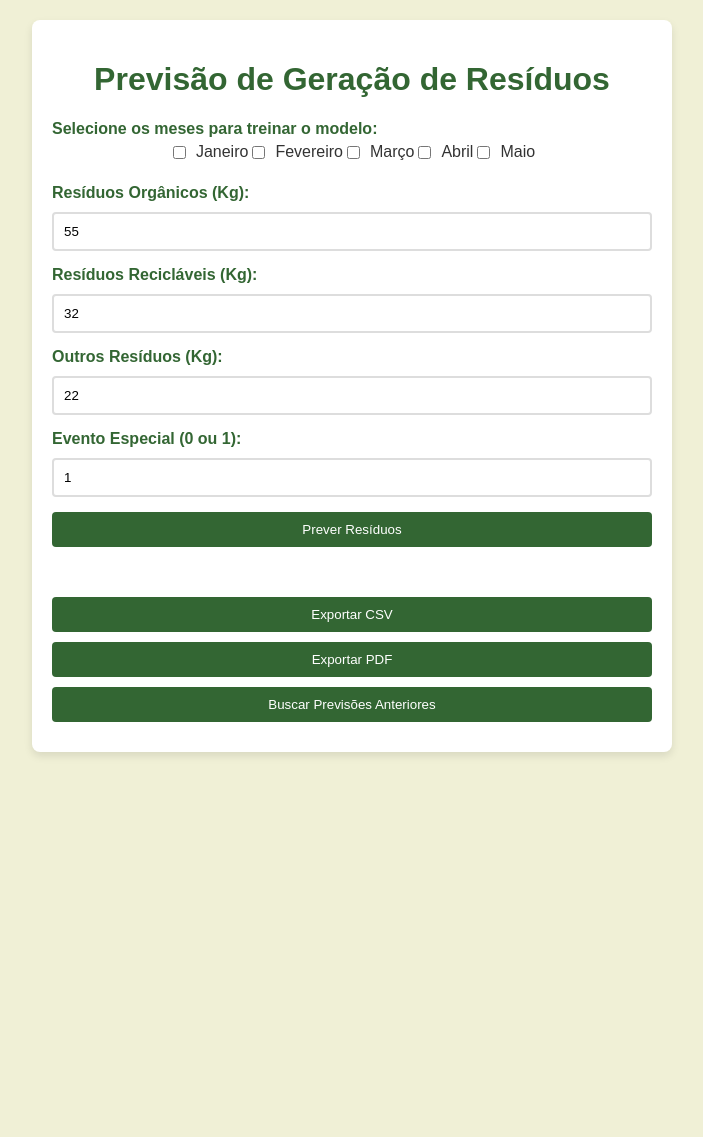
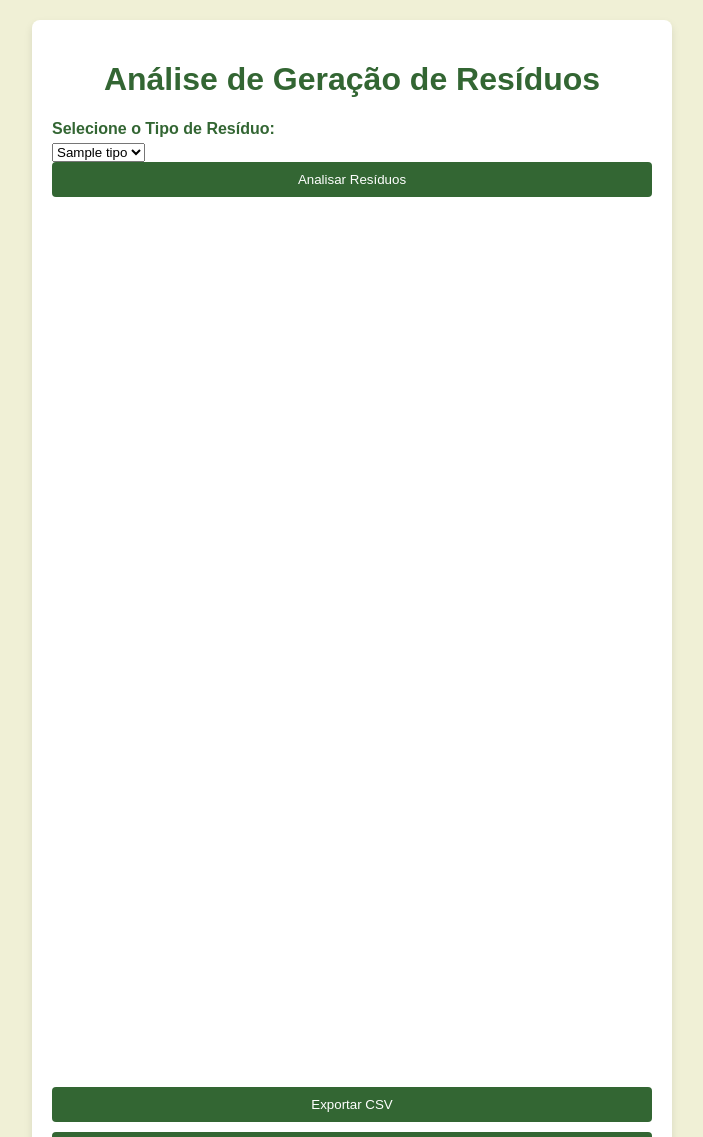
Before and after one commit to Mitr3z/Projeto_EcoProphet, a Flask app: template templates/index.html in a window 1280 px wide. Shown: the whole page, without its empty margins (288-991 px from the left). Run offline with Flask 2, Linux system fonts and the light colour scheme; the template is opened without the code that fills it: most values are stand-ins (such as "Sample title", 1, 10 or a date in 2020); some libraries are stand-ins or nearby versions.

Commit message:
Update index.html

```diff
--- a/templates/index.html
+++ b/templates/index.html
@@ -3,110 +3,57 @@
 <head>
     <meta charset="UTF-8">
     <meta name="viewport" content="width=device-width, initial-scale=1.0">
-    <title>Previsão de Geração de Resíduos</title>
+    <title>Análise de Geração de Resíduos</title>
     <script src="https://cdn.plot.ly/plotly-latest.min.js"></script>
     <link rel="stylesheet" href="{{ url_for('static', filename='styles.css') }}">
 </head>
 <body>
     <div class="container">
-        <h1>Previsão de Geração de Resíduos</h1>
+        <h1>Análise de Geração de Resíduos</h1>
 
-        <label>Selecione os meses para treinar o modelo:</label>
-        <div id="meses-selecionados">
-            <input type="checkbox" value="0"> Janeiro
-            <input type="checkbox" value="1"> Fevereiro
-            <input type="checkbox" value="2"> Março
-            <input type="checkbox" value="3"> Abril
-            <input type="checkbox" value="4"> Maio
+        <label for="select-tipo">Selecione o Tipo de Resíduo:</label>
+        <select id="select-tipo">
+            {% for tipo in tipos_residuos %}
+                <option value="{{ tipo }}">{{ tipo }}</option>
+            {% endfor %}
+        </select>
+
+        <button onclick="analisarResiduos()">Analisar Resíduos</button>
+
+        <div style="display: flex; justify-content: center; align-items: center; flex-wrap: wrap;">
+            <div id="grafico-barra" style="width:100%; max-width:600px; height:400px; margin: 20px;"></div>
+            <div id="grafico-pizza" style="width:100%; max-width:600px; height:400px; margin: 20px;"></div>
         </div>
-
-        <label>Resíduos Orgânicos (Kg):</label>
-        <input type="number" id="input-organico" value="55">
-
-        <label>Resíduos Recicláveis (Kg):</label>
-        <input type="number" id="input-reciclavel" value="32">
-
-        <label>Outros Resíduos (Kg):</label>
-        <input type="number" id="input-outros" value="22">
-
-        <label>Evento Especial (0 ou 1):</label>
-        <input type="number" id="input-evento" value="1" min="0" max="1">
-
-        <button onclick="preverResiduos()">Prever Resíduos</button>
-
-        <div id="saida-previsao"></div>
-
-        <div id="grafico-linha"></div>
-        <div id="grafico-pizza"></div>
 
         <button onclick="exportarCSV()">Exportar CSV</button>
         <button onclick="exportarPDF()">Exportar PDF</button>
-        <button onclick="buscarPrevisoes()">Buscar Previsões Anteriores</button>
-        <div id="previsoes-anteriores"></div>
     </div>
 
     <script>
-        let dadosGlobais = null;
+        function analisarResiduos() {
+            const tipo_residuo = document.getElementById('select-tipo').value;
 
-        function preverResiduos() {
-            const mesesSelecionados = Array.from(document.querySelectorAll('#meses-selecionados input:checked'))
-                                            .map(checkbox => parseInt(checkbox.value));
-
-            if (mesesSelecionados.length === 0) {
-                alert("Selecione pelo menos um mês para treinar o modelo.");
-                return;
-            }
-
-            const organico = parseFloat(document.getElementById('input-organico').value);
-            const reciclavel = parseFloat(document.getElementById('input-reciclavel').value);
-            const outros = parseFloat(document.getElementById('input-outros').value);
-            const eventoEspecial = parseInt(document.getElementById('input-evento').value);
-
-            fetch('/prever', {
+            fetch('/dados-por-tipo', {
                 method: 'POST',
                 headers: { 'Content-Type': 'application/json' },
-                body: JSON.stringify({
-                    mesesSelecionados: mesesSelecionados,
-                    organico: organico,
-                    reciclavel: reciclavel,
-                    outros: outros,
-                    eventoEspecial: eventoEspecial
-                })
+                body: JSON.stringify({ tipo_residuo: tipo_residuo })
             })
             .then(response => response.json())
             .then(data => {
-                if (data.error) {
-                    alert(data.error);
-                    return;
-                }
-
-                document.getElementById('saida-previsao').textContent = data.previsao;
-
-                const graficoLinha = JSON.parse(data.graficoLinha);
+                const graficoBarra = JSON.parse(data.graficoBarra);
                 const graficoPizza = JSON.parse(data.graficoPizza);
 
-                Plotly.newPlot('grafico-linha', graficoLinha.data, graficoLinha.layout);
-                Plotly.newPlot('grafico-pizza', graficoPizza.data, graficoPizza.layout);
-
-                dadosGlobais = {
-                    meses: graficoLinha.data[0].x,
-                    residuos: graficoLinha.data[0].y,
-                    graficoLinha: data.graficoLinha,
-                    graficoPizza: data.graficoPizza
-                };
+                Plotly.newPlot('grafico-barra', graficoBarra.data, graficoBarra.layout, {responsive: true});
+                Plotly.newPlot('grafico-pizza', graficoPizza.data, graficoPizza.layout, {responsive: true});
             });
         }
 
         function exportarCSV() {
-            if (!dadosGlobais) {
-                alert("Por favor, faça uma previsão primeiro.");
-                return;
-            }
-
+            const tipo_residuo = document.getElementById('select-tipo').value;
             fetch('/exportar_csv', {
                 method: 'POST',
                 headers: { 'Content-Type': 'application/json' },
-                body: JSON.stringify(dadosGlobais)
+                body: JSON.stringify({ tipo_residuo: tipo_residuo })
             })
             .then(response => response.blob())
             .then(blob => {
@@ -114,7 +61,7 @@
                 const a = document.createElement('a');
                 a.style.display = 'none';
                 a.href = url;
-                a.download = 'residuos.csv';
+                a.download = `residuos_${tipo_residuo}.csv`;
                 document.body.appendChild(a);
                 a.click();
                 window.URL.revokeObjectURL(url);
@@ -122,59 +69,26 @@
         }
 
         function exportarPDF() {
-            if (!dadosGlobais) {
-                alert("Por favor, faça uma previsão primeiro.");
-                return;
-            }
-
-            console.log("Iniciando exportação de PDF...");
-            console.log("Dados sendo enviados:", JSON.stringify(dadosGlobais));
-
+            const tipo_residuo = document.getElementById('select-tipo').value;
             fetch('/exportar_pdf', {
                 method: 'POST',
                 headers: { 'Content-Type': 'application/json' },
-                body: JSON.stringify(dadosGlobais)
+                body: JSON.stringify({ tipo_residuo: tipo_residuo })
             })
-            .then(response => {
-                console.log("Resposta recebida:", response);
-                if (!response.ok) {
-                    return response.json().then(err => { throw new Error(err.error || 'Erro desconhecido') });
-                }
-                return response.blob();
-                    })
+            .then(response => response.blob())
             .then(blob => {
-                        console.log("Blob recebido, criando URL...");
                 const url = window.URL.createObjectURL(blob);
                 const a = document.createElement('a');
                 a.style.display = 'none';
                 a.href = url;
-                        a.download = 'relatorio_residuos.pdf';
+                a.download = `relatorio_residuos_${tipo_residuo}.pdf`;
                 document.body.appendChild(a);
                 a.click();
                 window.URL.revokeObjectURL(url);
-                        console.log("Download do PDF iniciado");
             })
             .catch(error => {
                 console.error("Erro ao exportar PDF:", error);
-                        alert("Ocorreu um erro ao exportar o PDF: " + error.message);
-                    });
-        }
-
-        function buscarPrevisoes() {
-            fetch('/previsoes')
-                .then(response => response.json())
-                .then(data => {
-                    const previsoesList = document.getElementById('previsoes-anteriores');
-                    previsoesList.innerHTML = '<h3>Previsões Anteriores:</h3>';
-                    data.forEach(previsao => {
-                        previsoesList.innerHTML += `
-                            <p>Mês: ${previsao.mes}, Resíduos Previstos: ${previsao.residuos_previstos.toFixed(2)} Kg</p>
-                        `;
-                    });
-                })
-                .catch(error => {
-                    console.error("Erro ao buscar previsões:", error);
-                    alert("Ocorreu um erro ao buscar as previsões anteriores.");
+                alert("Ocorreu um erro ao exportar o PDF.");
             });
         }
     </script>
```
Lines whose indentation alone changed are shown as unchanged.
